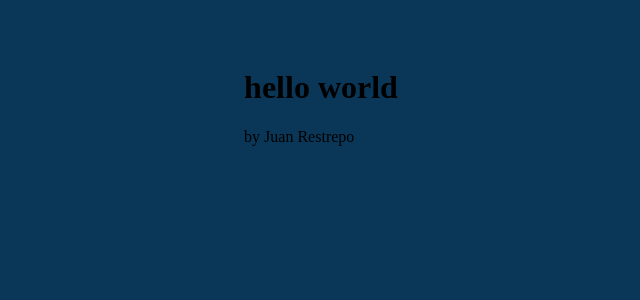
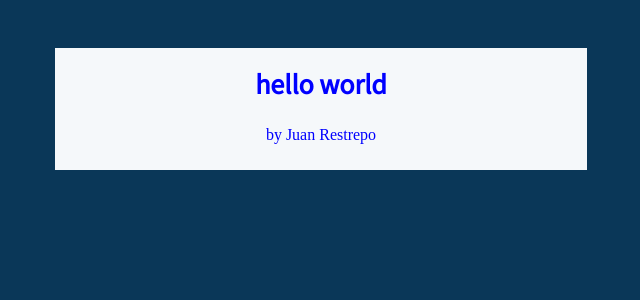
Before and after one commit to juan-restrepop/distributed_delivery_test, a React (Create React App) app: page / in a window 1280 px wide. Shown: the top 300 px of the page, without its empty margins (319-959 px from the left). Built offline with nearby package versions, Linux system fonts and the light colour scheme.

Commit message:
[SandBox] Fix styling

```diff
--- a/src/components/SandBox/SandBox.css
+++ b/src/components/SandBox/SandBox.css
@@ -1,4 +1,4 @@
-.sandbox-container {
+.sandbox-component {
     display: flex;
     flex-direction: column;
     padding: var(--atomic-organism-padding);
@@ -12,14 +12,14 @@
     color: #0000ff;
 }
 
-.sandbox-container h1.sandbox--title {
+.sandbox-component h1.sandbox--title {
     font-family: var(--atomic-fonts-body);
     font-size: var(--atomic-font-size-text-title);
     margin-top: var(--atomic-molecule-margin);
     margin-bottom: var(--atomic-molecule-margin);
 }
 
-.sandbox-container p.sandbox--author {
+.sandbox-component p.sandbox--author {
     font-family: var(--atomic-fonts-body);
     font-size: var(--atomic-font-size-text-regular);
     margin-top: var(--atomic-molecule-margin);
```
